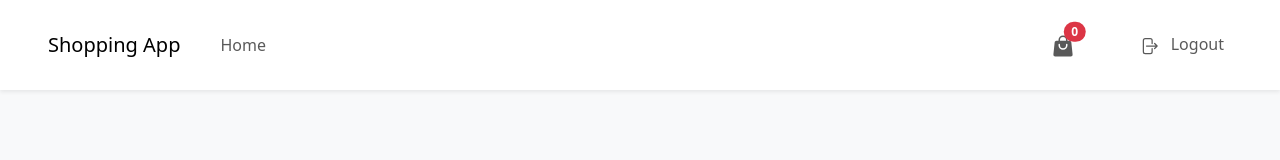
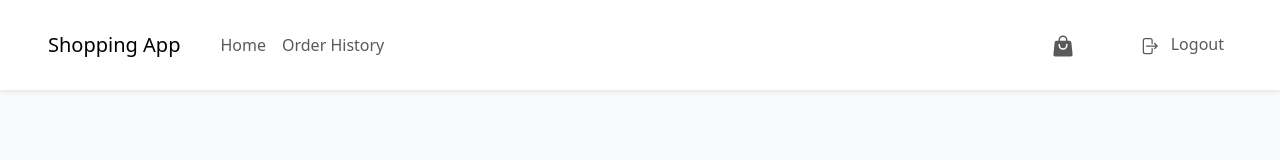
Before and after one commit to ethylene03/shopping-app, a Vue app: page / in a window 1280 px wide. Shown: the top 160 px of the page. Built offline with nearby package versions, Linux system fonts and the light colour scheme; no server answers.

Commit message:
make order history and seller pages accessible on navbar

```diff
--- a/src/components/NavBar.vue
+++ b/src/components/NavBar.vue
@@ -3,7 +3,11 @@ import { logout } from '@/api/authorization'
 import { useAuthorizationStore } from '@/stores/authorization'
 import { computed, ref, watch } from 'vue'
 import { useRoute, useRouter } from 'vue-router'
-import { ArrowRightStartOnRectangleIcon, ShoppingBagIcon } from '@heroicons/vue/24/solid'
+import {
+  ArrowRightStartOnRectangleIcon,
+  BuildingStorefrontIcon,
+  ShoppingBagIcon,
+} from '@heroicons/vue/24/solid'
 
 const route = useRoute()
 const router = useRouter()
@@ -22,17 +26,19 @@ const currentPath = computed(() => {
 })
 
 const isOpen = ref<boolean>(false)
+const showDropdown = ref<boolean>(false)
 
 watch(
   () => route.path,
   () => {
     isOpen.value = false
+    showDropdown.value = false
   },
 )
 </script>
 
 <template>
-  <nav class="navbar navbar-expand-lg bg-white shadow-sm position-sticky top-0 z-1">
+  <nav class="navbar navbar-expand-lg bg-white shadow-sm position-sticky top-0 z-3">
     <div class="container-fluid py-3 px-5">
       <h1 class="navbar-brand mb-0">Shopping App</h1>
       <button
@@ -54,18 +60,40 @@ watch(
             <router-link class="nav-link" to="/home">Home</router-link>
           </li>
           <li class="nav-item">
-            <router-link class="nav-link" to="/my-products" :hidden="auth.role === 'BUYER'">
-              My Products
-            </router-link>
+            <router-link class="nav-link" to="/orders">Order History</router-link>
           </li>
         </ul>
 
         <ul class="navbar-nav">
+          <li v-if="auth.role === 'SELLER'" class="nav-item dropdown me-3">
+            <a
+              class="nav-link dropdown-toggle"
+              role="button"
+              aria-expanded="false"
+              @click="showDropdown = !showDropdown"
+            >
+              <BuildingStorefrontIcon style="height: 1.5rem; width: 1.5rem" />
+            </a>
+            <ul
+              class="dropdown-menu"
+              :class="{ show: showDropdown, active: currentPath.startsWith('seller') }"
+            >
+              <li>
+                <router-link class="dropdown-item" to="/seller/products">My Products</router-link>
+              </li>
+              <li>
+                <router-link class="dropdown-item" to="/seller/orders">Orders</router-link>
+              </li>
+            </ul>
+          </li>
           <li class="nav-item me-5">
             <router-link class="nav-link position-relative p-0 m-2" to="/cart">
               <shopping-bag-icon style="height: 1.5rem; width: 1.5rem" />
-              <span class="position-absolute top-0 translate-middle badge rounded-pill bg-danger">
-                {{ auth.cart.products?.length || 0 }}
+              <span
+                v-if="auth.cart.products?.length > 0"
+                class="position-absolute top-0 translate-middle badge rounded-pill bg-danger"
+              >
+                {{ auth.cart.products?.length }}
               </span>
             </router-link>
           </li>
```
